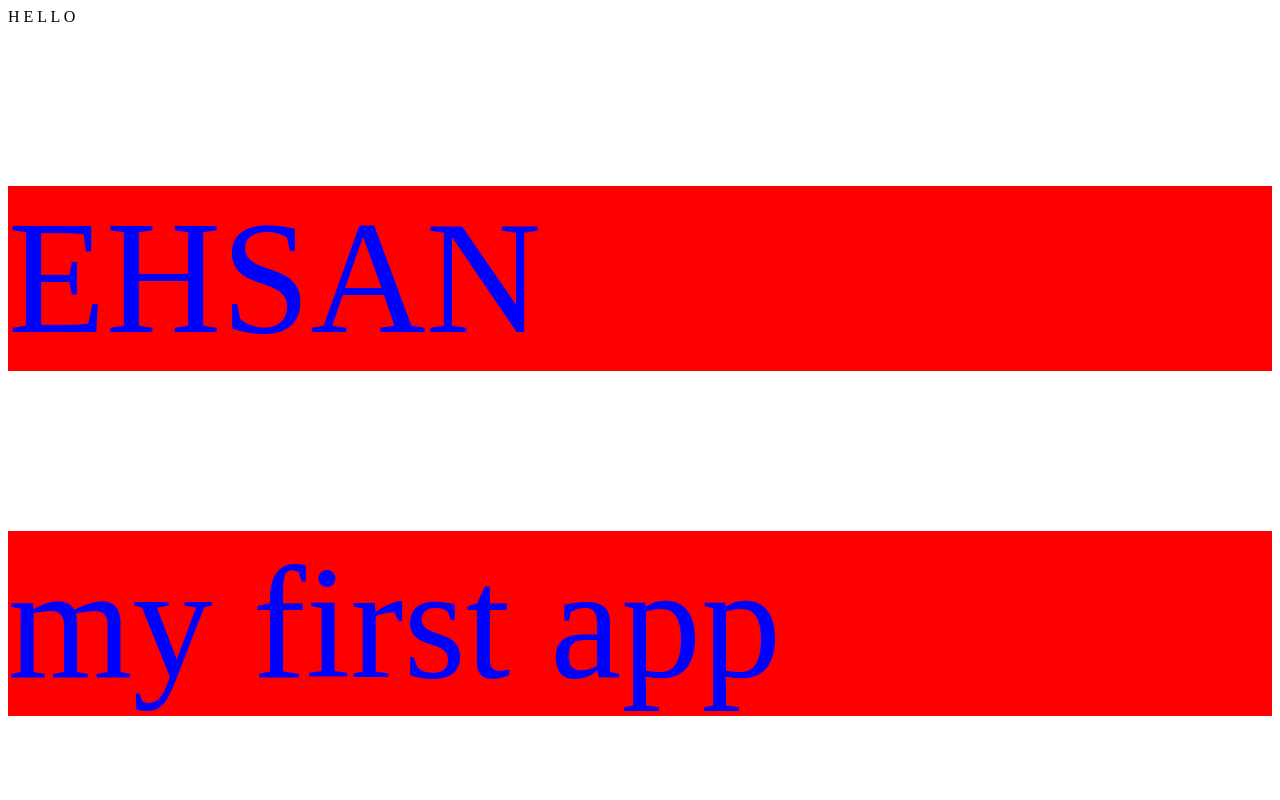
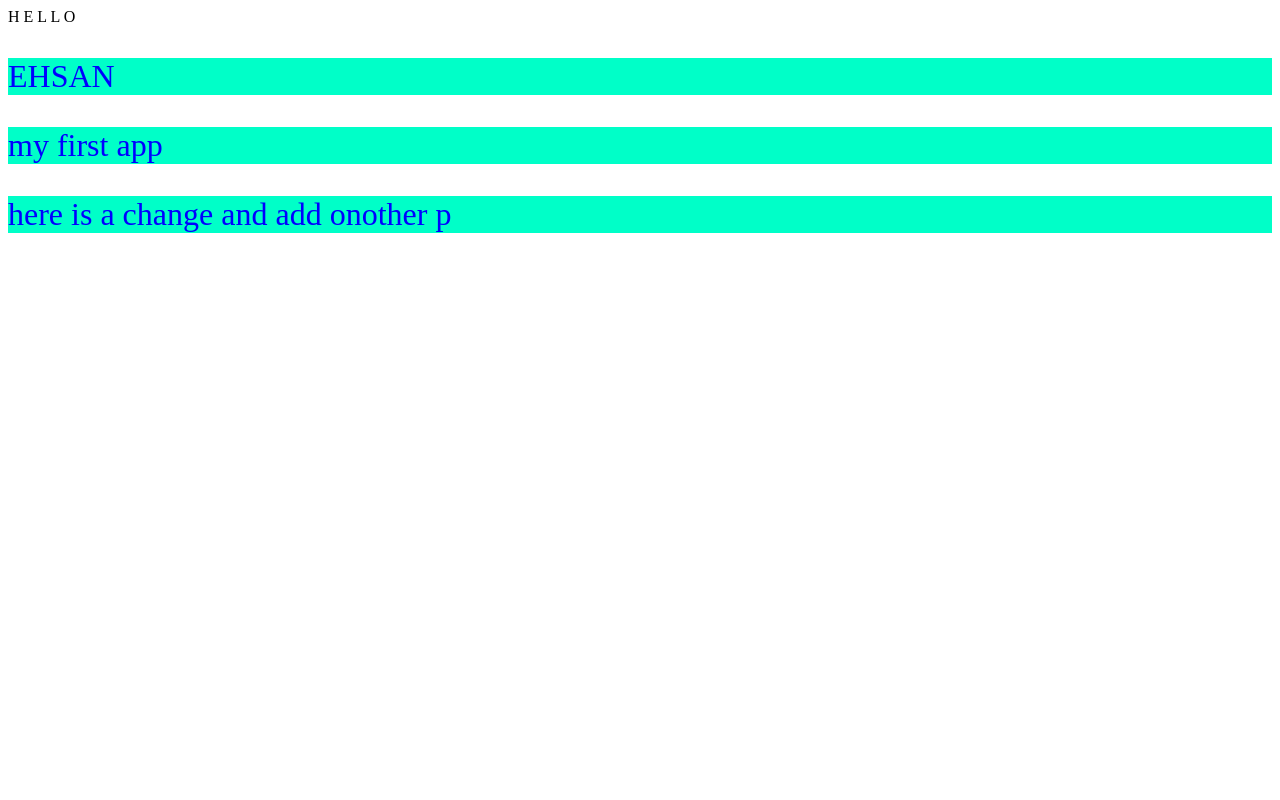
Before and after one commit to Eh3ant/AnimatedTextGitDemo, a plain HTML site: page index.html in a window 1280 px wide. Shown: the top 800 px of the page. Drawn offline with Linux system fonts and the light colour scheme.

Commit message:
change bg and font

```diff
--- a/app.css
+++ b/app.css
@@ -1,6 +1,5 @@
 p {
     color: blue;
-    background-color: red;
-    font-size: 10rem;
-
+    background-color: rgb(0, 255, 200);
+    font-size: 2rem;
 }
```
